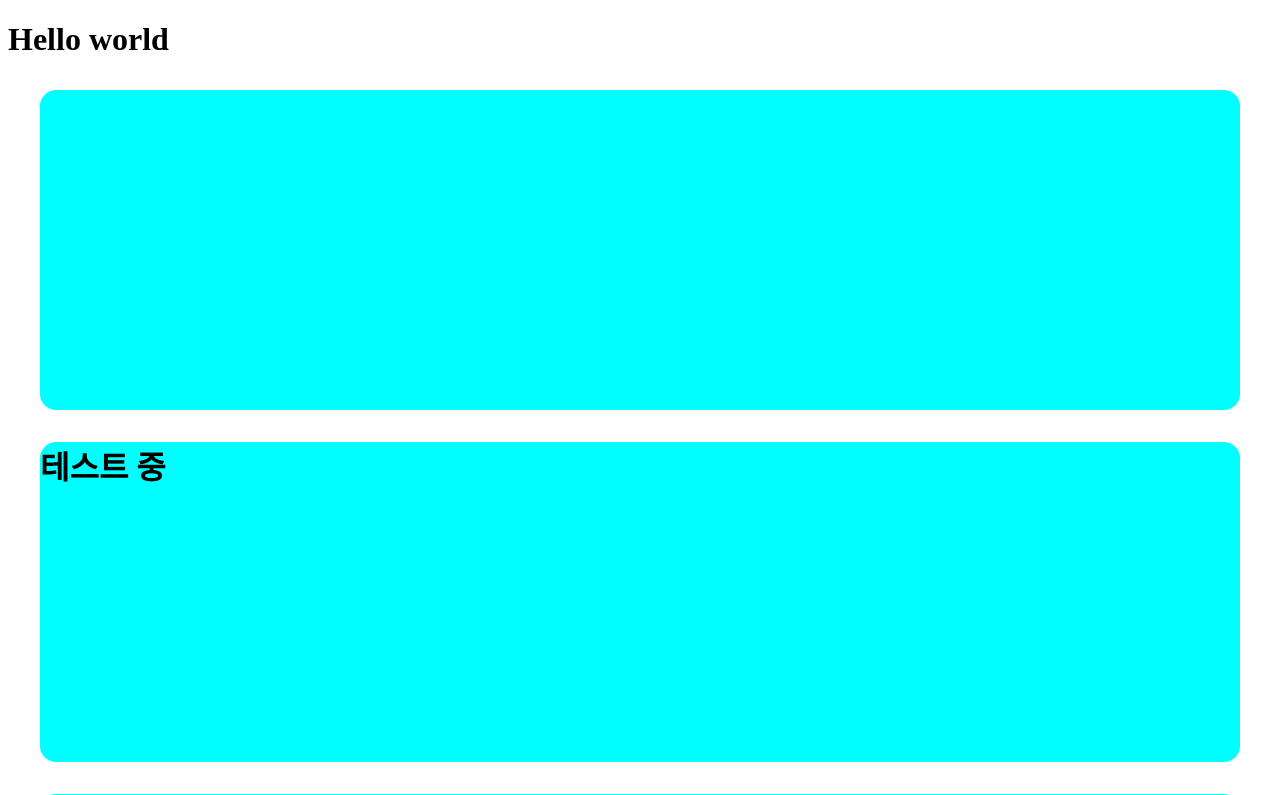
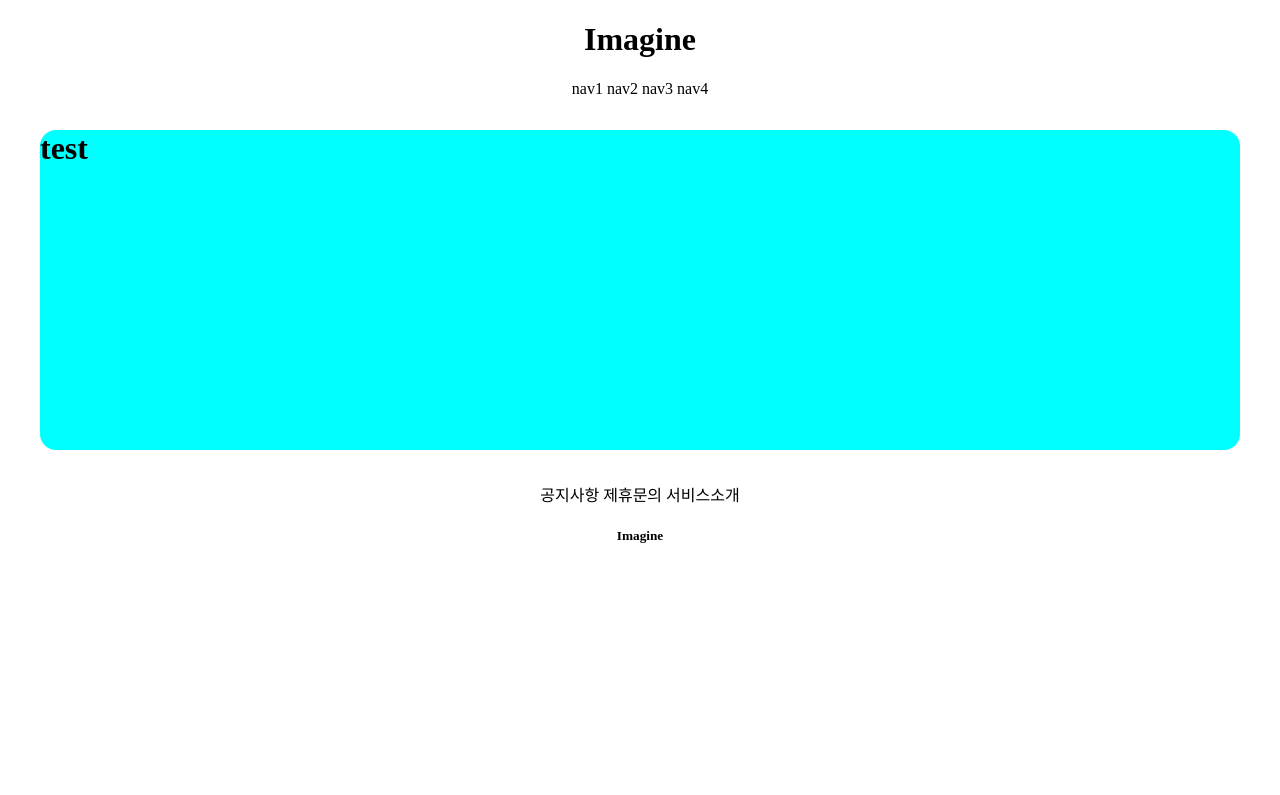
Before and after one commit to limajin/Django_pinterest, a Django app: page /accounts/hello_world/ in a window 1280 px wide. Shown: the top 795 px of the page. Run offline with Django 3.2, Linux system fonts and the light colour scheme.

Commit message:
7/5 commit 2

```diff
--- a/accountapp/templates/accountapp/hello_world.html
+++ b/accountapp/templates/accountapp/hello_world.html
@@ -3,8 +3,7 @@
 {% block content %}
 
     <div style ="height : 20rem; background-color:aqua; margin: 2rem; border-radius: 1rem;">
-        <h1>테스트 중</h1>
+        <h1>test</h1>
     </div>
 
-
 {% endblock %}
--- a/templates/base.html
+++ b/templates/base.html
@@ -4,7 +4,6 @@
 {% include 'head.html' %}
 
 <body>
-    <h1>Hello world</h1>
 
 {% include 'header.html' %}
 
--- a/templates/footer.html
+++ b/templates/footer.html
@@ -1,3 +1,12 @@
-<div style ="height : 20rem; background-color:aqua; margin: 2rem; border-radius: 1rem;">
+<div style="text-align: center">
+    <div>
+        <span>공지사항</span>
+        <span>제휴문의</span>
+        <span>서비스소개</span>
+    </div>
+    <div>
+        <h5>Imagine</h5>
+    </div>
+
 
 </div>
--- a/templates/header.html
+++ b/templates/header.html
@@ -1,3 +1,12 @@
-<div style ="height : 20rem; background-color:aqua; margin: 2rem; border-radius: 1rem"">
-
+<div style="text-align : center;">
+    <div>
+        <h1>Imagine</h1>
+    </div>
+    <div>
+        <span>nav1</span>
+        <span>nav2</span>
+        <span>nav3</span>
+        <span>nav4</span>
+{#        span은 버튼 역할#}
+    </div>
 </div>
```
